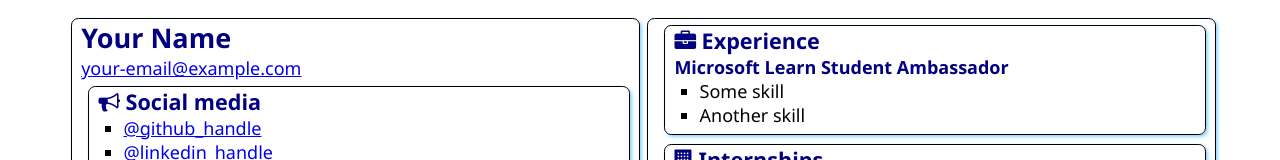
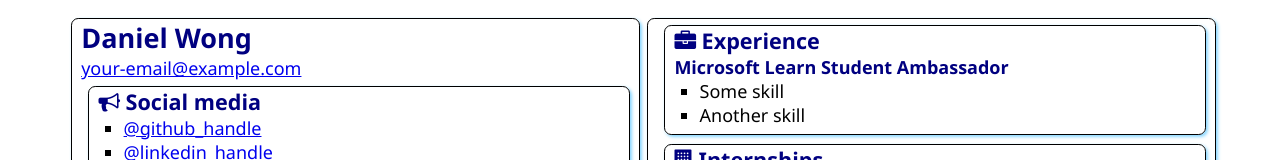
Before and after one commit to MLSA-DANIEL/SATechnicalOnboarding, a plain HTML site: page src/index.html in a window 1280 px wide. Shown: the top 160 px of the page. Drawn offline with Linux system fonts and the light colour scheme.

Commit message:
Added My Name
Added my name, Daniel Wong.

```diff
--- a/src/index.html
+++ b/src/index.html
@@ -12,7 +12,7 @@
 <body>
     <main>
         <article class="box">
-            <h1>Your Name</h1>
+            <h1>Daniel Wong</h1>
             <div><a href="mailto:your.email@example.com">your-email@example.com</a></div>
 
             <section class="box">
```
